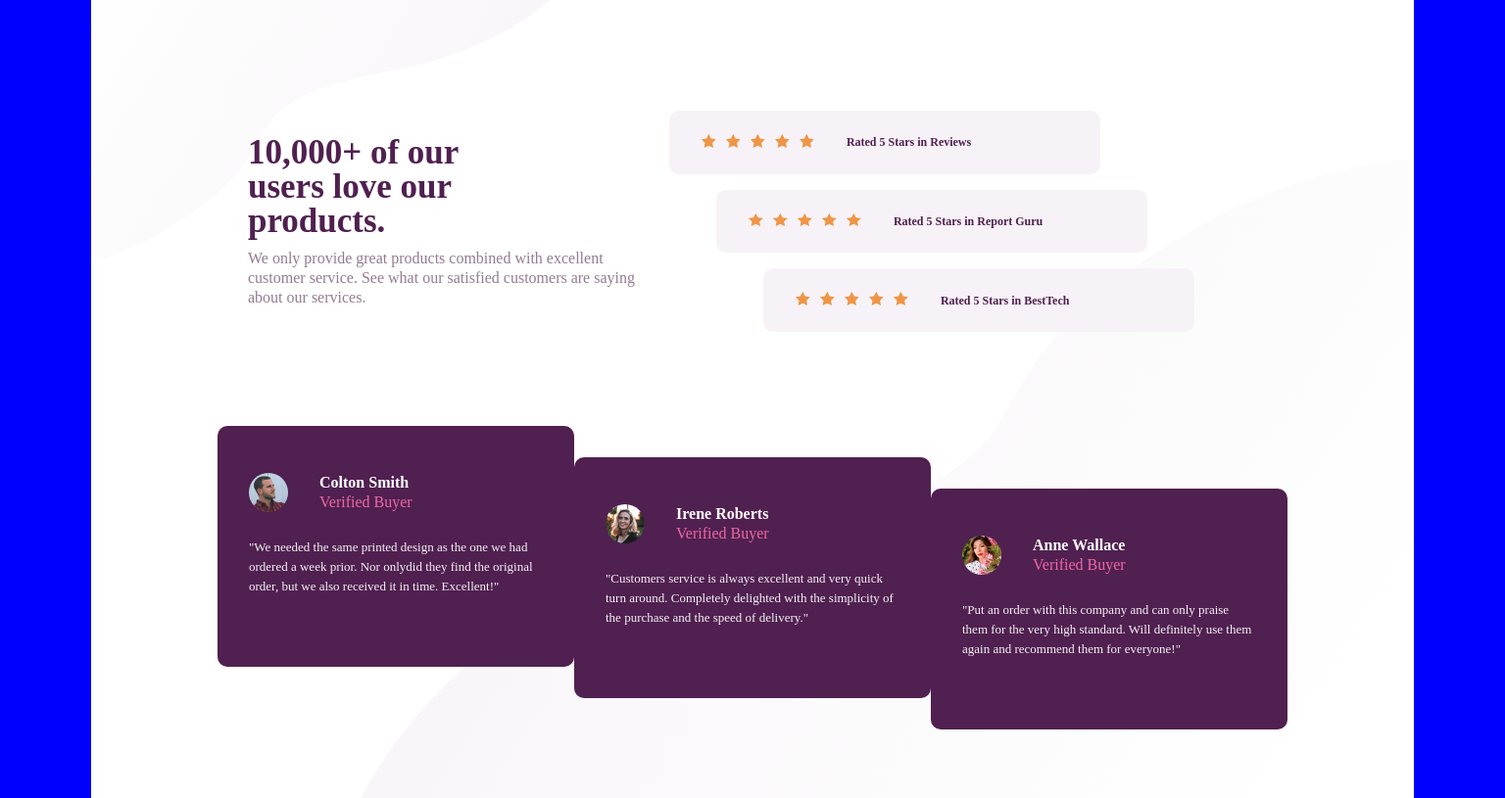
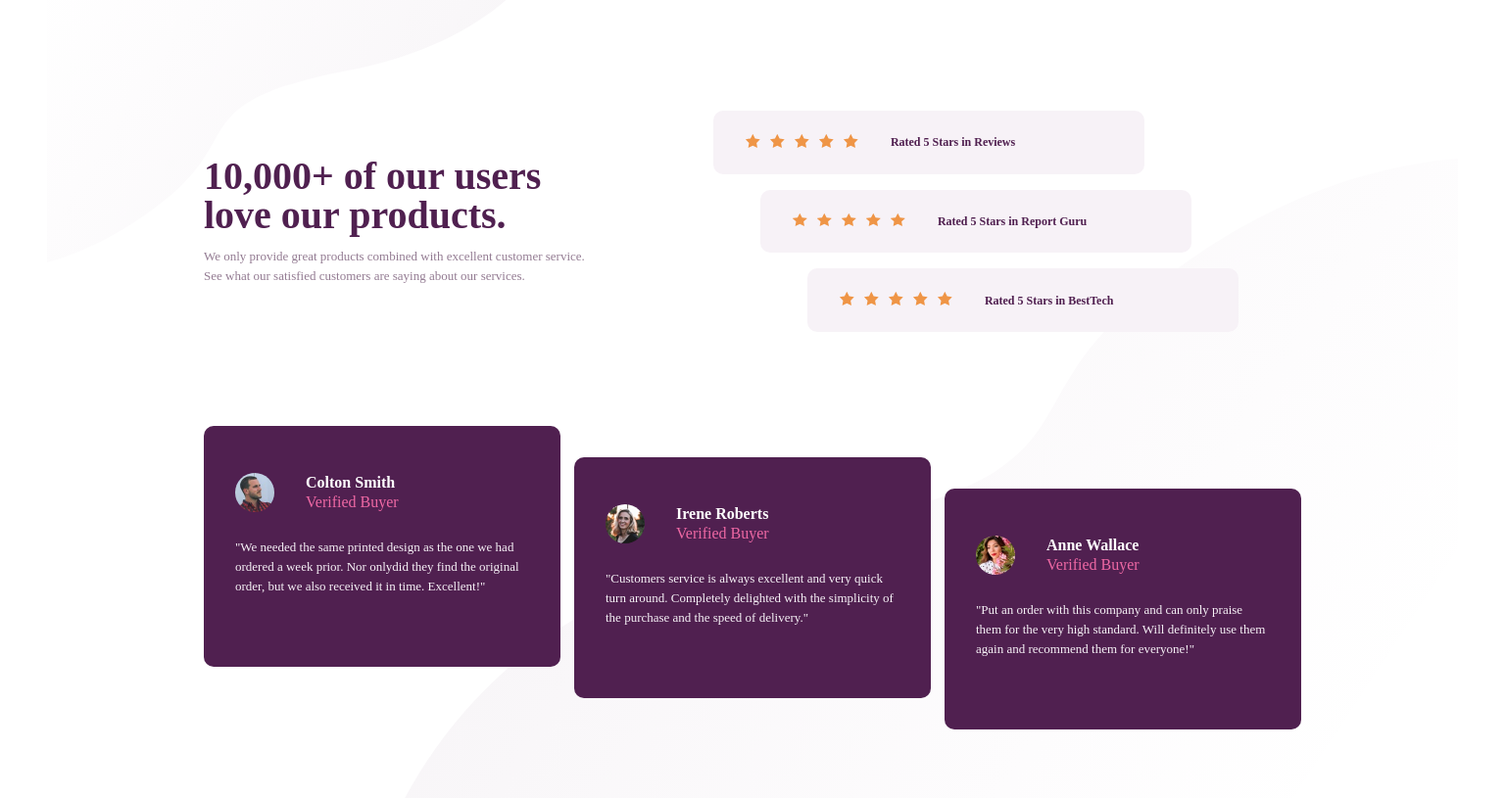
Before and after one commit to MariannePiquetNowak/social-proof-section-master, a website built with Parcel: page index.html in a window 1536 px wide. Shown: the whole page at 98% size. Built offline with nearby package versions, Linux system fonts and the light colour scheme.

Commit message:
modification css

```diff
--- a/styles/style.scss
+++ b/styles/style.scss
@@ -1,4 +1,5 @@
 $font-size: 12px;
+$font-size-desk: 13px;
 
 body {
     font-size: 15px;
@@ -6,7 +7,6 @@ body {
     justify-content: center;
     align-items: center;
     font-family: 'Spartan', sans-serif;
-    background-color: blue;
 }
 
 /* Mobile First Style */
@@ -126,7 +126,7 @@ body {
     }
 
     #container {
-        width: 1350px;
+        width: 1440px;
         height: auto;
         display: flex;
         flex-direction: row;
@@ -159,10 +159,10 @@ body {
 
 
         h1 {
-            width: 300px;
+            width: 350px;
             text-align: left;
             font-weight: 700;
-            font-size: 35px;
+            font-size: 40px;
             color: hsl(300, 43%, 22%);
             margin: 0;
             margin-bottom: .3em;
@@ -174,6 +174,7 @@ body {
             color: hsl(303, 10%, 53%);
             text-align: left;
             line-height: 20px;
+            font-size: $font-size-desk;
         }
     }
 
```
Also changed, not shown: dist/index.js, 9 other files.
